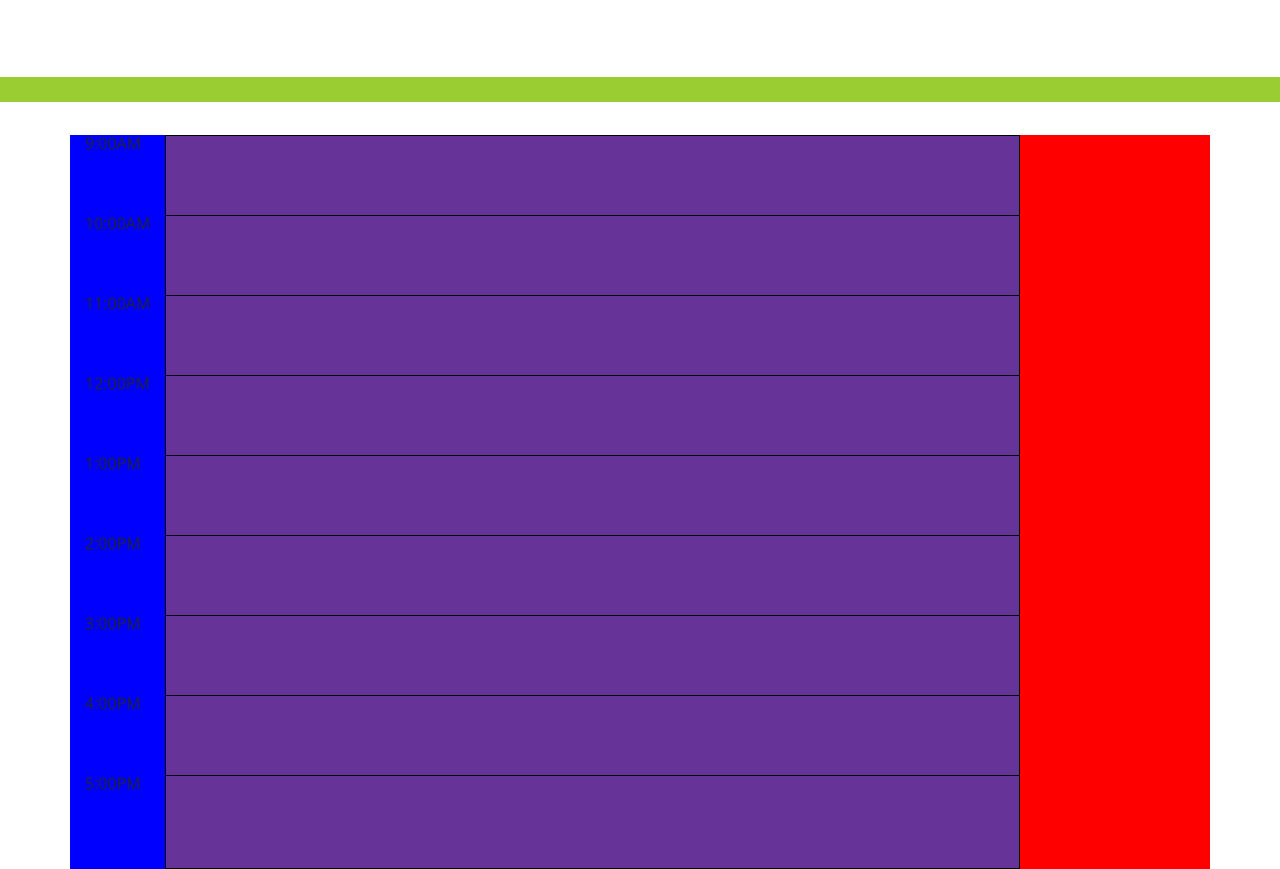
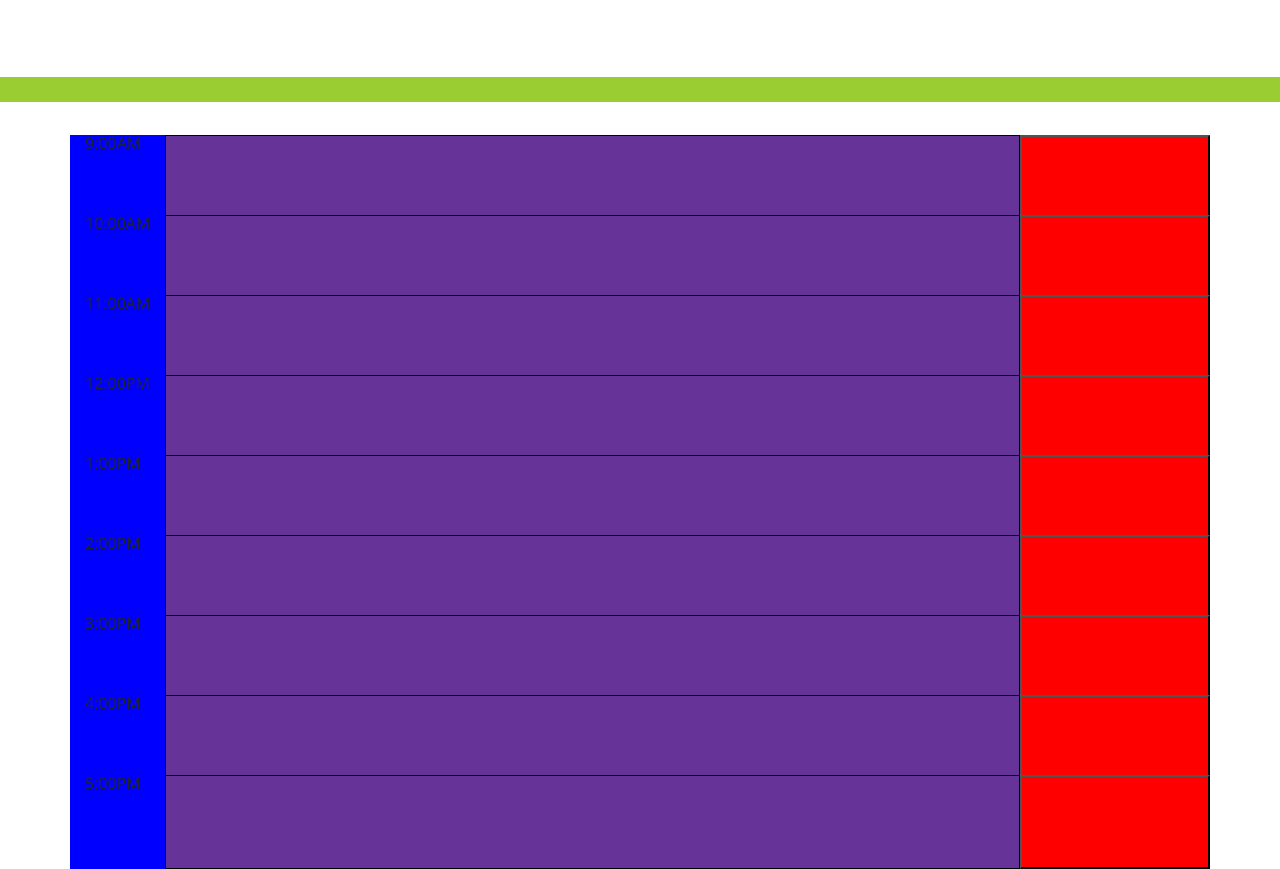
Before and after one commit to nguyenali/Work-Day-Scheduler, a plain HTML site: page index.html in a window 1280 px wide. Shown: the part 181-1050 px from the top of the page. Drawn offline with nearby package versions, Linux system fonts and the light colour scheme.

Commit message:
change right div intobutton

```diff
--- a/index.html
+++ b/index.html
@@ -33,7 +33,7 @@
       <divc class="row">
         <div class="col-sm-1" style="background-color: blue;">9:00AM</div>
         <textarea class="col-sm-9" style="background-color: rebeccapurple;"></textarea>
-        <div class="col-sm-2" style="background-color:red;"></div>
+        <button class="col-sm-2" style="background-color:red;"></button>
       </div>
     </div>
 
@@ -41,7 +41,7 @@
       <divc class="row">
         <div class="col-sm-1" style="background-color: blue;">10:00AM</div>
         <textarea class="col-sm-9" style="background-color: rebeccapurple;"></textarea>
-        <div class="col-sm-2" style="background-color:red;"></div>
+        <button class="col-sm-2" style="background-color:red;"></button>
       </div>
     </div>
 
@@ -49,7 +49,7 @@
       <divc class="row">
         <div class="col-sm-1" style="background-color: blue;">11:00AM</div>
         <textarea class="col-sm-9" style="background-color: rebeccapurple;"></textarea>
-        <div class="col-sm-2" style="background-color:red;"></div>
+        <button class="col-sm-2" style="background-color:red;"></button>
       </div>
     </div>
 
@@ -57,7 +57,7 @@
       <divc class="row">
         <div class="col-sm-1" style="background-color: blue;">12:00PM</div>
         <textarea class="col-sm-9" style="background-color: rebeccapurple;"></textarea>
-        <div class="col-sm-2" style="background-color:red;"></div>
+        <button class="col-sm-2" style="background-color:red;"></button>
       </div>
     </div>
 
@@ -65,7 +65,7 @@
       <divc class="row">
         <div class="col-sm-1" style="background-color: blue;">1:00PM</div>
         <textarea class="col-sm-9" style="background-color: rebeccapurple;"></textarea>
-        <div class="col-sm-2" style="background-color:red;"></div>
+        <button class="col-sm-2" style="background-color:red;"></button>
       </div>
     </div>
 
@@ -73,7 +73,7 @@
       <divc class="row">
         <div class="col-sm-1" style="background-color: blue;">2:00PM</div>
         <textarea class="col-sm-9" style="background-color: rebeccapurple;"></textarea>
-        <div class="col-sm-2" style="background-color:red;"></div>
+        <button class="col-sm-2" style="background-color:red;"></button>
       </div>
     </div>
 
@@ -81,7 +81,7 @@
       <divc class="row">
         <div class="col-sm-1" style="background-color: blue;">3:00PM</div>
         <textarea class="col-sm-9" style="background-color: rebeccapurple;"></textarea>
-        <div class="col-sm-2" style="background-color:red;"></div>
+        <button class="col-sm-2" style="background-color:red;"></button>
       </div>
     </div>
 
@@ -89,7 +89,7 @@
       <divc class="row">
         <div class="col-sm-1" style="background-color: blue;">4:00PM</div>
         <textarea class="col-sm-9" style="background-color: rebeccapurple;"></textarea>
-        <div class="col-sm-2" style="background-color:red;"></div>
+        <button class="col-sm-2" style="background-color:red;"></button>
       </div>
     </div>
 
@@ -97,7 +97,7 @@
       <divc class="row">
         <div class="col-sm-1" style="background-color: blue;">5:00PM</div>
         <textarea class="col-sm-9" style="background-color: rebeccapurple;"></textarea>
-        <div class="col-sm-2" style="background-color:red;"></div>
+        <button class="col-sm-2" style="background-color:red;"></button>
       </div>
     </div>
 
```
